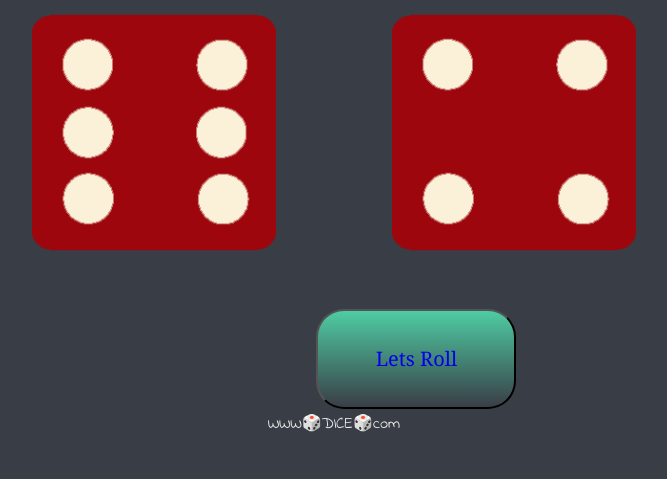
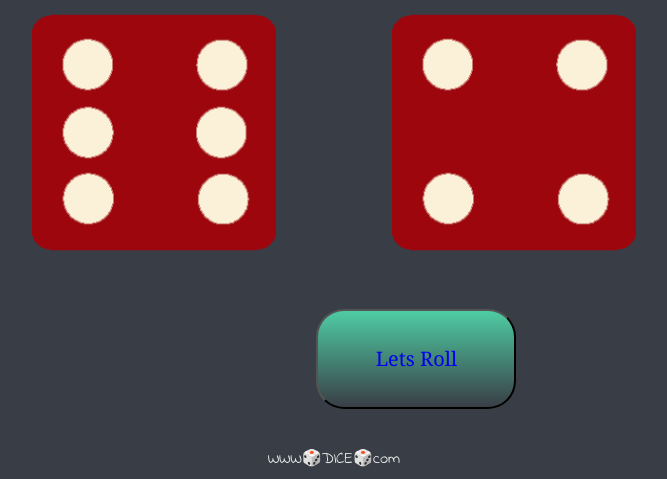
Before and after one commit to mokshupadhyay/dicegame, a plain HTML site: page index.html in a window 1280 px wide. Shown: the part 481-960 px from the top of the page, without its empty margins (306-973 px from the left). Before the commit the page ends 925 px from the top, so only its background shows below. Drawn offline with Linux system fonts and the light colour scheme.

Commit message:
Update styles.css

```diff
--- a/styles.css
+++ b/styles.css
@@ -42,7 +42,7 @@ p {
 }
 
 footer {
-  margin-top: 3px;
+  margin-top: 3%;
   color: #EEEEEE;
   text-align: center;
   font-family: 'Indie Flower', cursive;
```
